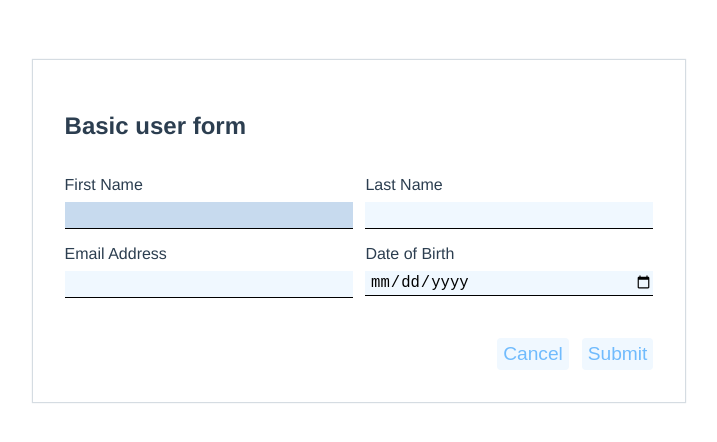
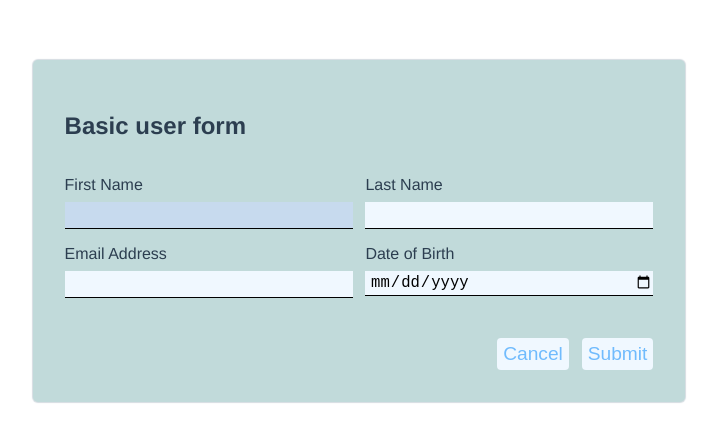
Before and after one commit to temaari/vite-project, a website built with Vite: page index.html in a window 1280 px wide. Shown: the whole page, without its empty margins (281-998 px from the left). Built offline with nearby package versions, Linux system fonts and the light colour scheme.

Commit message:
update css and remove jsconfig for jest

```diff
--- a/style.css
+++ b/style.css
@@ -14,6 +14,8 @@
   row-gap: 2vh;
   box-shadow: 0px 0px 1px 1px #d5dce2;
   padding: 2em;
+  background-color: rgb(193, 218, 218);
+  border-radius: 5px;
 }
 
 .form
```
Also changed, not shown: jsconfig.json (deleted, +0 -7 lines).
